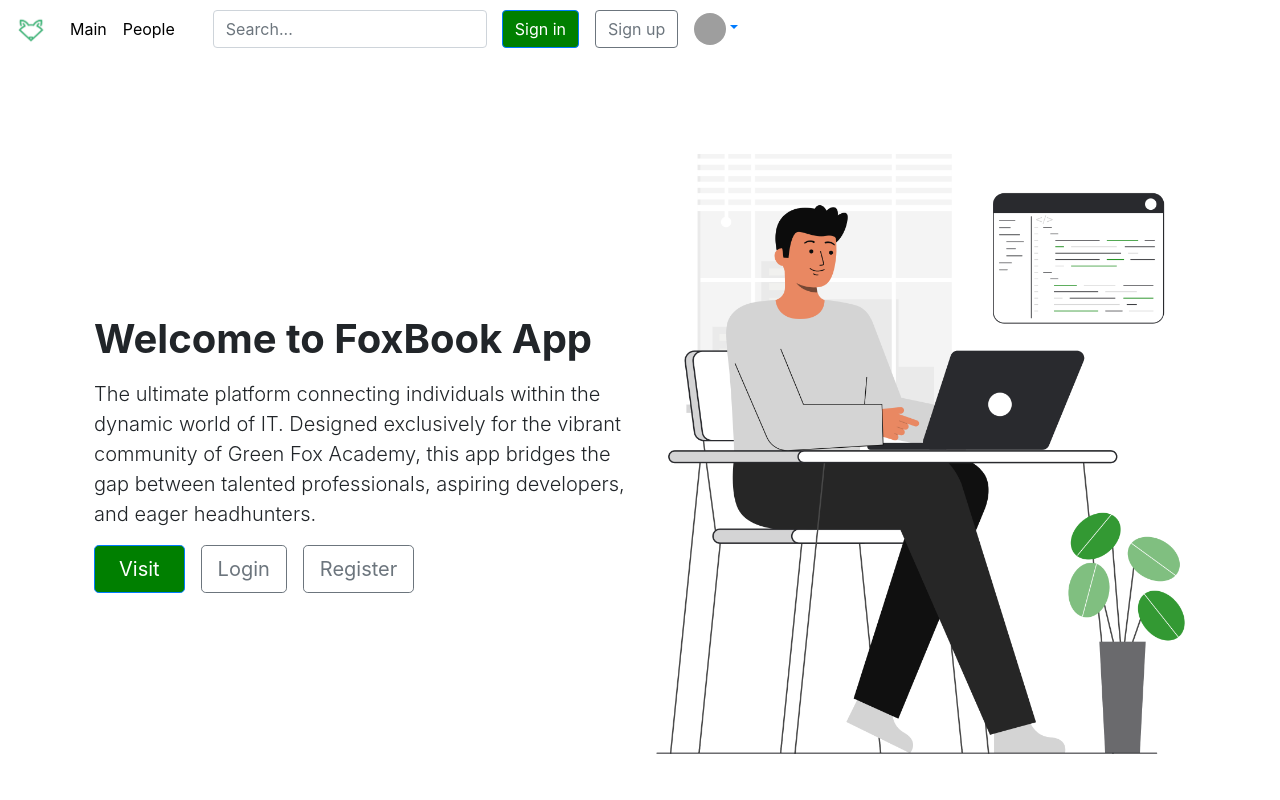
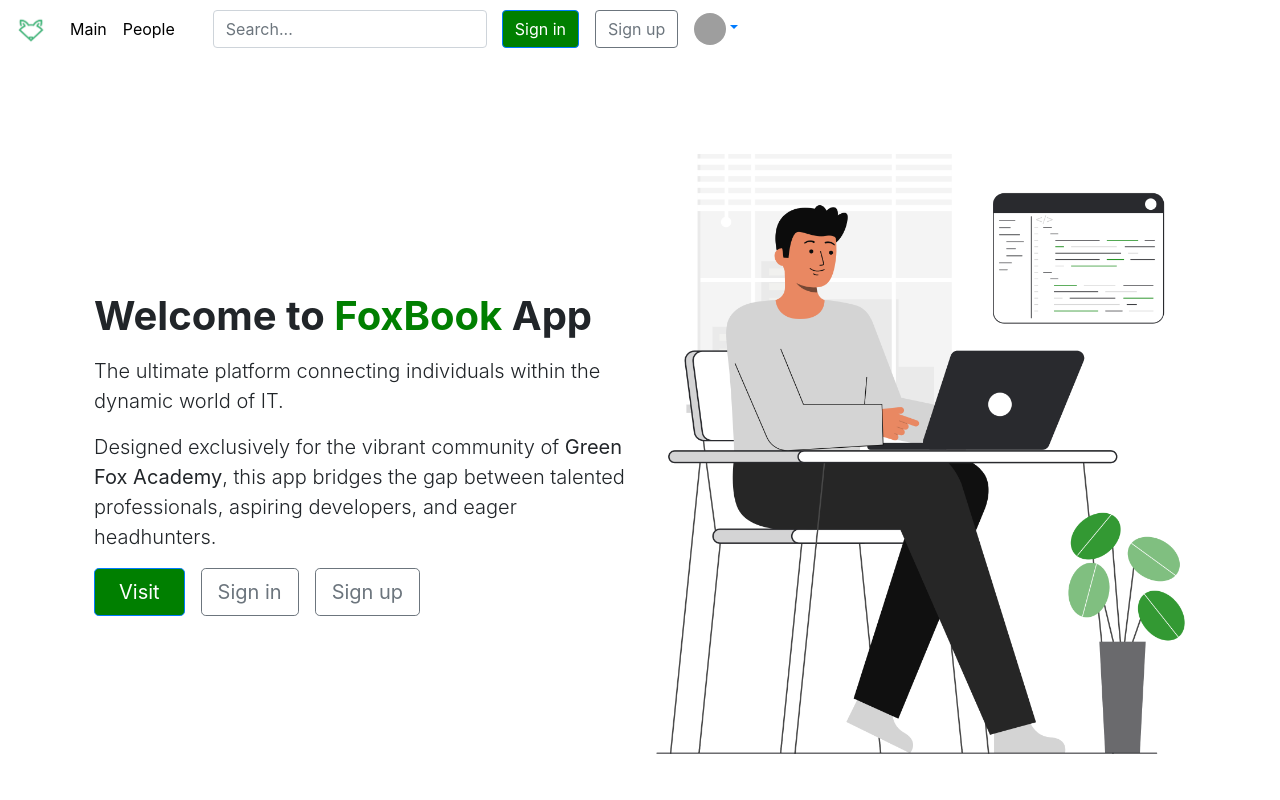
Before and after one commit to MaxSlouka/Foxhub, an Angular app in the folder frontend/: page / in a window 1280 px wide. Shown: the top 800 px of the page. Built offline with nearby package versions, Linux system fonts and the light colour scheme; grey boxes are pictures that could not be loaded.

Commit message:
Update intro.component.html

```diff
--- a/frontend/src/app/components/intro/intro.component.html
+++ b/frontend/src/app/components/intro/intro.component.html
@@ -1,22 +1,31 @@
 <app-header></app-header>
 
 <div class="container col-xxl-8 px-4 py-5">
+
   <div class="row flex-lg-row-reverse align-items-center g-5 py-5">
+
+    <!-- image -->
+
     <div class="col-10 col-sm-8 col-lg-6">
       <img src="../../../assets/img/Coder.png" class="d-block mx-lg-auto img-fluid" alt="Bootstrap Themes" width="700"
         height="500" loading="lazy">
     </div>
+
+    <!-- text with image-->
+
     <div class="col-lg-6">
-      <h1 class="display-5 fw-bold text-body-emphasis lh-1 mb-3">Welcome to FoxBook App</h1>
+      <h1 class="display-5 fw-bold text-body-emphasis lh-1 mb-3">Welcome to <span>FoxBook</span> App</h1>
       <p class="lead">The ultimate platform connecting individuals within
-        the dynamic world of IT. Designed exclusively for the vibrant community of Green Fox Academy, this app bridges
+        the dynamic world of IT. </p>
+      <p class="lead">Designed exclusively for the vibrant community of <b>Green Fox Academy</b>, this app bridges
         the gap between talented professionals, aspiring developers, and eager headhunters.</p>
       <div class="d-grid gap-2 d-md-flex justify-content-md-start">
         <a href="./main" class="btn btn-primary btn-lg px-4 me-md-2" role="button" aria-disabled="true">Visit</a>
-        <a href="./login" class="btn btn-outline-secondary btn-lg" role="button" aria-disabled="true">Login</a>
-        <a href="./register" class="btn btn-outline-secondary btn-lg" role="button" aria-disabled="true">Register</a>
+        <a href="./login" class="btn btn-outline-secondary btn-lg" role="button" aria-disabled="true">Sign in</a>
+        <a href="./register" class="btn btn-outline-secondary btn-lg" role="button" aria-disabled="true">Sign up</a>
       </div>
     </div>
+
   </div>
 </div>
 
```
